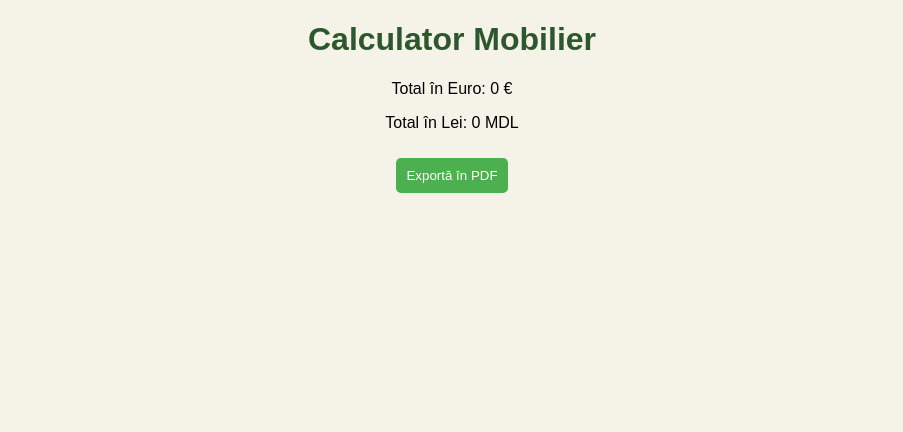
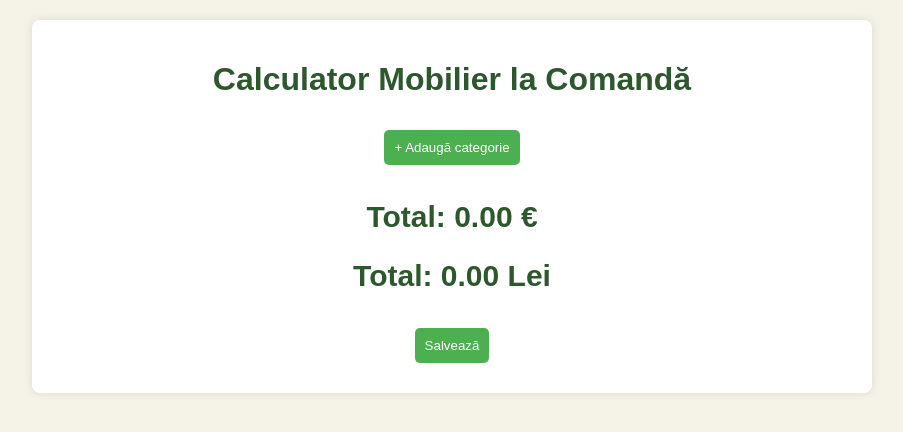
Before and after one commit to Mobokitchenshome/Calculator-online, a plain HTML site: page index.html in a window 1280 px wide. Shown: the whole page, without its empty margins (188-1091 px from the left). Drawn offline with Linux system fonts and the light colour scheme.

Commit message:
Update index.html

```diff
--- a/index.html
+++ b/index.html
@@ -7,18 +7,17 @@
     <link rel="stylesheet" href="style.css">
 </head>
 <body>
-    <h1>Calculator Mobilier</h1>
+    <div class="container">
+        <h1>Calculator Mobilier la Comandă</h1>
+        <div id="categories"></div>
+        <button onclick="addCategory()">+ Adaugă categorie</button>
 
-    <div id="calculator">
-        <!-- Aici se generează câmpurile din script.js -->
+        <div class="totals">
+            <h2>Total: <span id="total-euro">0</span> €</h2>
+            <h2>Total: <span id="total-lei">0</span> Lei</h2>
+        </div>
+        <button onclick="saveData()">Salvează</button>
     </div>
-
-    <div id="totaluri">
-        <p>Total în Euro: <span id="totalEuro">0</span> €</p>
-        <p>Total în Lei: <span id="totalLei">0</span> MDL</p>
-    </div>
-
-    <button id="exportPDF">Exportă în PDF</button>
 
     <script src="script.js"></script>
 </body>
```
